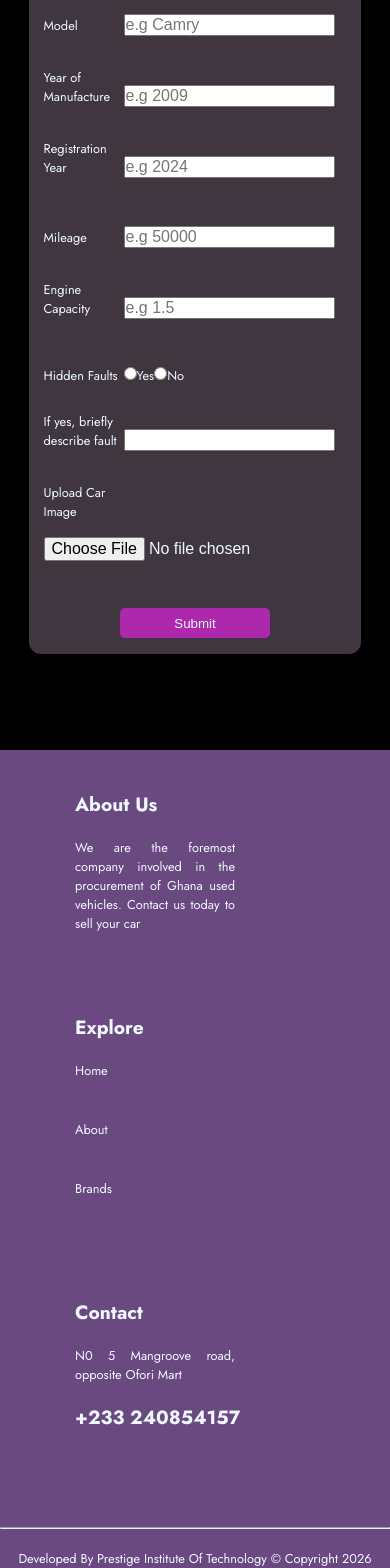
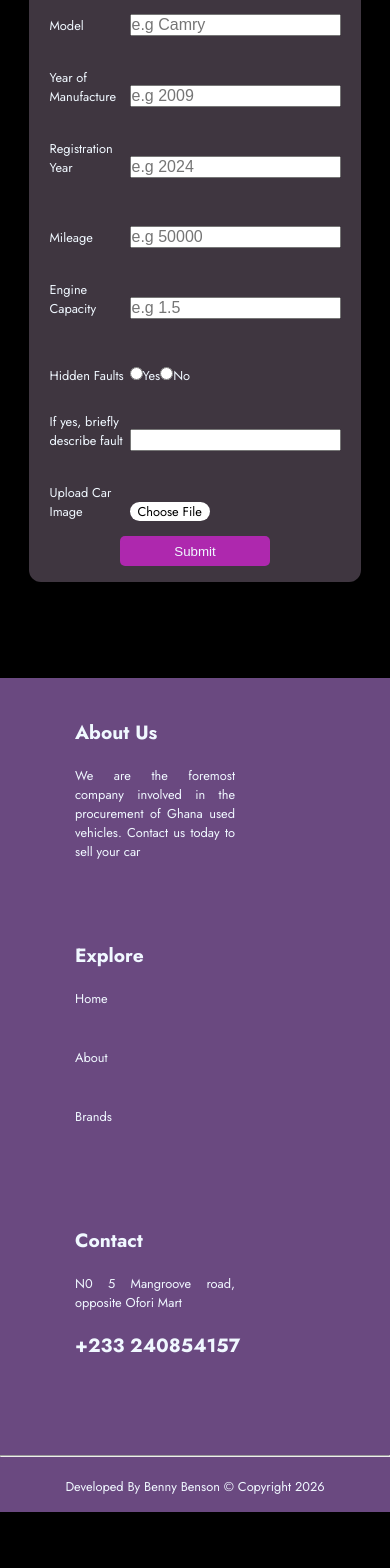
Before and after one commit to bennymagni/CarSaleApp, a React (Create React App) app: page /checkcareligibility in a window 390 px wide. Shown: the part 360-1928 px from the top of the page. After the commit the page ends 1872 px from the top, so only its background shows below. Built offline with nearby package versions, Linux system fonts and the light colour scheme; no server answers.

Commit message:
still more responsive changes

```diff
--- a/public/index.html
+++ b/public/index.html
@@ -3,7 +3,7 @@
   <head>
     <meta charset="utf-8" />
     <link rel="icon" href="%PUBLIC_URL%/logo.png" />
-    <meta name="viewport" content="width=device-width, initial-scale=1" />
+    <meta name="viewport" content="width=device-width, initial-scale=1.0" />
     <meta name="theme-color" content="#000000" />
     <meta
       name="description"
--- a/src/CheckCarEligibility.js
+++ b/src/CheckCarEligibility.js
@@ -52,7 +52,8 @@ const CheckCarEligibility = ({ carBrand, setCarBrand, manufactureYear, setManufa
                     </div>
                     <div className="addImageWrapper">
                         <label htmlFor="addImage">Upload Car Image</label>
-                        <input type="file" id="addImage" name='addImage' ref={fileRef} onChange={(e) => setFile(e.target.files[0])}/>
+                        <label htmlFor="addImage" className="mobileButton" style={{background:'white', color:'black', paddingLeft:'.5rem', borderRadius:'12px'}}>Choose File</label>
+                        <input className="file" type="file" id="addImage" name='addImage' ref={fileRef} onChange={(e) => setFile(e.target.files[0])}/>
                     </div>
                 </fieldset>
             </form>
--- a/src/Footer.js
+++ b/src/Footer.js
@@ -25,7 +25,7 @@ const Footer = () => {
             </div>
             <hr />
             <div className="footerfinal">
-                <p>Developed By Prestige Institute Of Technology &copy; Copyright 2026</p>
+                <p>Developed By Benny Benson &copy; Copyright 2026</p>
             </div>
         </div>
     )
--- a/src/index.css
+++ b/src/index.css
@@ -4,6 +4,10 @@
   padding: 0;
   margin: 0;
   box-sizing: border-box;
+}
+
+html {
+  -webkit-text-size-adjust: 100%;
 }
 
 body {
@@ -466,6 +470,10 @@ img:hover{
   display: none;
 }
 
+.mobileButton{
+  display: none;
+}
+
 
 @media screen and (max-width: 768px) {
 
@@ -601,6 +609,19 @@ img:hover{
     font-size: 1rem;
   }
 
+  .file{
+    display: none;
+  }
+
+  .mobileButton{
+  display: inline-block;
+}
+
+
+  legend{
+    margin-left: 5rem;
+  }
+
   .about, .brands{
     width: 22rem;
   }
@@ -609,4 +630,22 @@ img:hover{
     text-align: center;
   }
 
+  img:hover{
+    transform: none;
+  }
+
+  .footerfinal{
+    padding-bottom: 1rem;
+  }
+
+  .CarEligibilityResult{
+    margin: 0 !important;
+    margin-top: 4rem !important;
+    width: auto;
+  }
+
+  .happyguy, .sadguy{
+    width: 24rem;
+  }
+
 }
```
